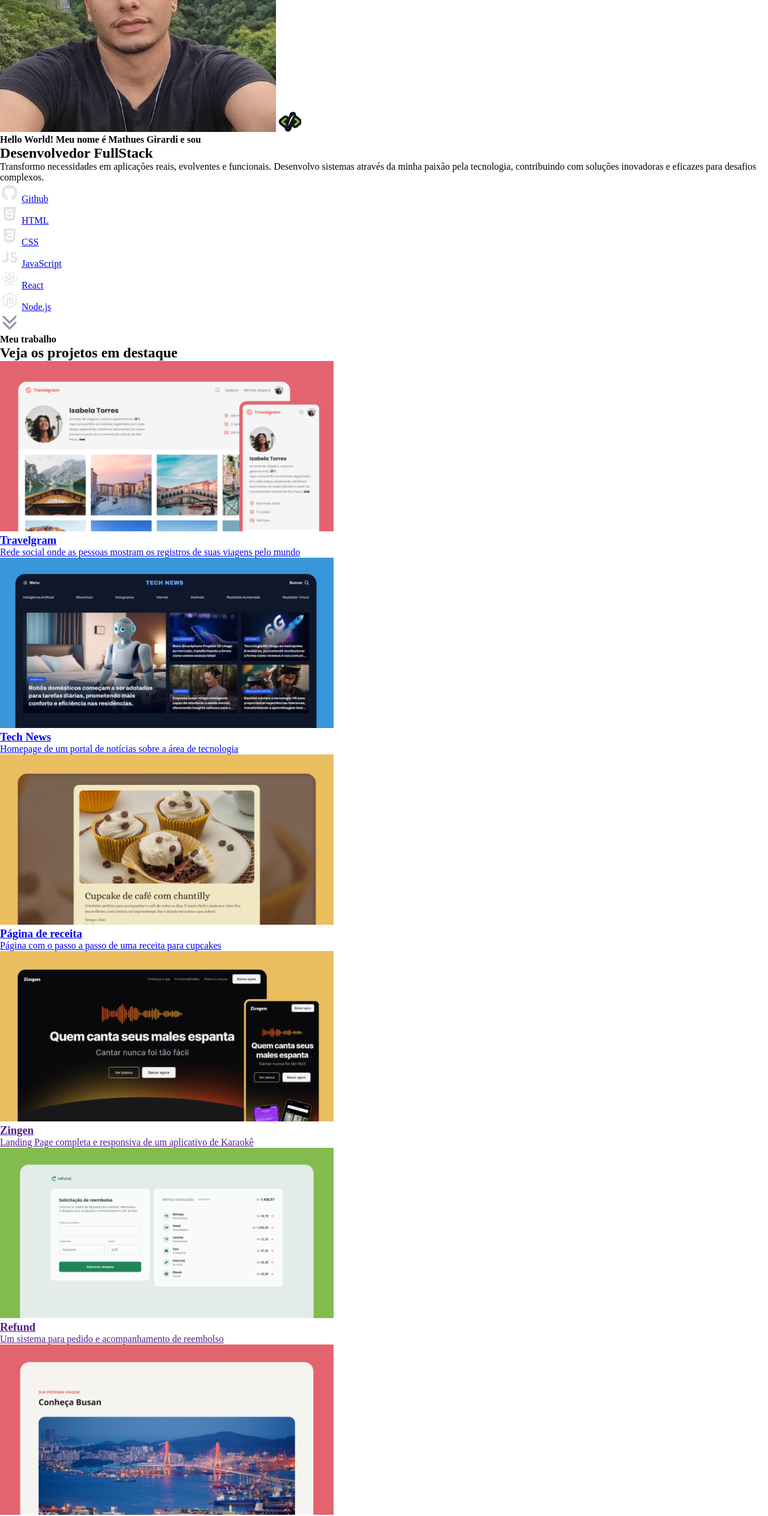
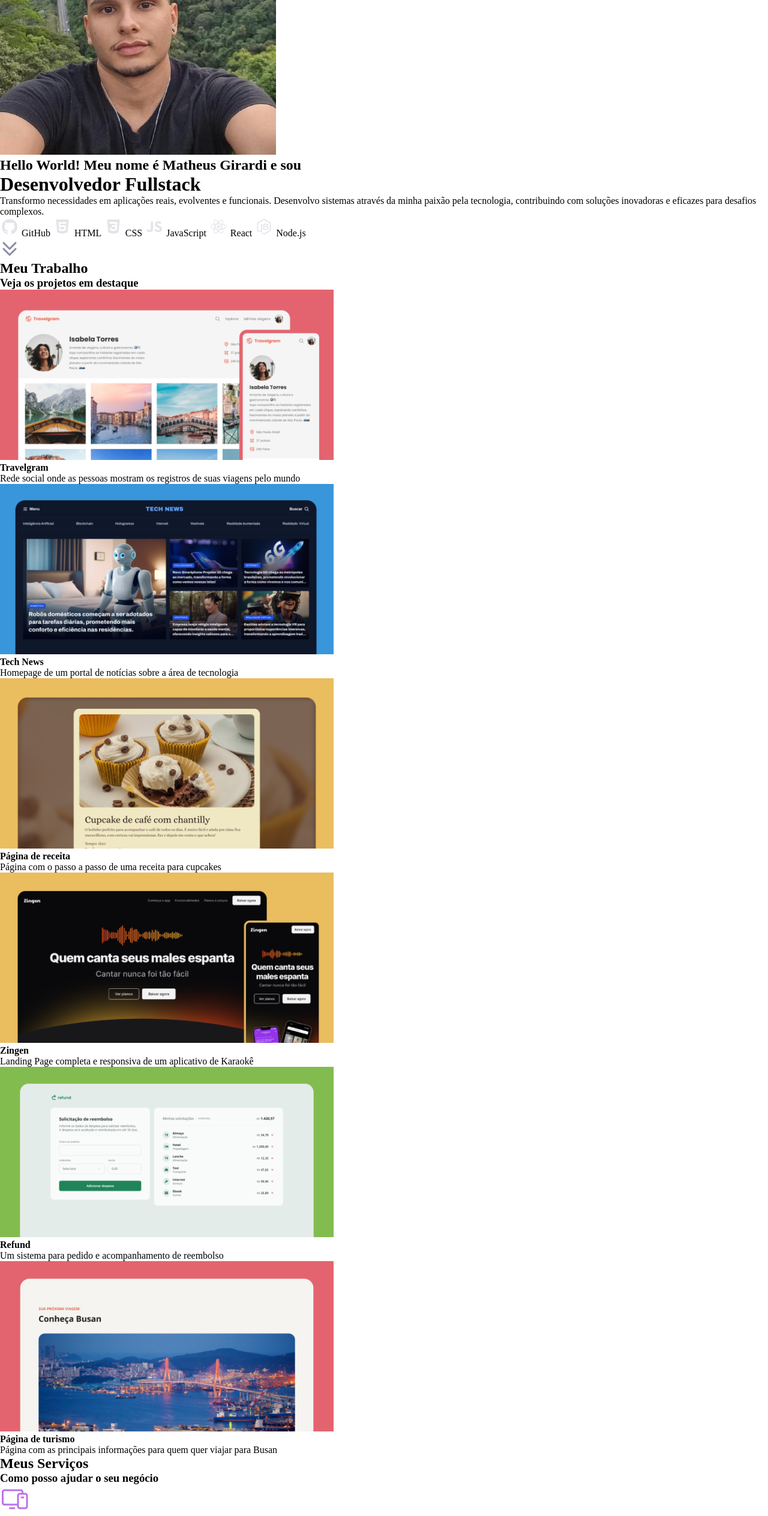
Before and after one commit to GirardiMatheus/Front-end-studies, a plain HTML site: page 05-Portfolio-dev/index.html in a window 1280 px wide. Shown: the part 240-2768 px from the top of the page at 60% size. Drawn offline with Linux system fonts and the light colour scheme.

Commit message:
fix: Adjustments to index.html

```diff
--- a/05-Portfolio-dev/index.html
+++ b/05-Portfolio-dev/index.html
@@ -1,193 +1,152 @@
 <!DOCTYPE html>
-<html lang="pt-br">
+<html lang="en">
+
 <head>
-  <!-- PreLoad Google Fonts -->
     <link rel="preconnect" href="https://fonts.googleapis.com">
     <link rel="preconnect" href="https://fonts.gstatic.com" crossorigin>
 
     <meta charset="UTF-8">
     <meta name="viewport" content="width=device-width, initial-scale=1.0">
-  <title>Portfólio Dev</title>
-
-  <!-- CSS -->
+    <title>Portfolio Dev</title>
     <link rel="stylesheet" href="style/index.css">
 
-  <!-- Google Fonts-->
     <link href="https://fonts.googleapis.com/css2?family=Asap:ital,wght@0,100..900;1,100..900&display=swap" rel="stylesheet">
-  <link href="https://fonts.googleapis.com/css2?family=Asap:ital,wght@0,100..900;1,100..900&family=Inconsolata:wght@200..900&display=swap" rel="stylesheet">
-  <link href="https://fonts.googleapis.com/css2?family=Asap:ital,wght@0,100..900;1,100..900&family=Inconsolata:wght@200..900&family=Maven+Pro:wght@400..900&display=swap" rel="stylesheet">
+    <link href="https://fonts.googleapis.com/css2?family=Inconsolata:wght@200..900&display=swap" rel="stylesheet">
+    <link href="https://fonts.googleapis.com/css2?family=Maven+Pro:wght@400..900&display=swap" rel="stylesheet">
+</head>
 
-</head>
 <body>
-    <main>
-        <section id="intro">
-            <div class="info grid">
-                <header class="grid">
-                    <div class="avatar flex">
-                        <img src="assets/images/perfil.jpeg" alt="foto rosto Matheus Girardi" class="perfil">
-                        <img src="assets/icons/Code.svg" alt="simbolo de codificação" class="code">
+    <main class="container">
+    <div id="intro">
+        <div id="inner-intro-container">
+        <div id="avatar">
+            <img id="code-icon" src="assets/icons/Code.svg" alt="ícone código">
+            <div id="circle">
+            <img src="assets/images/perfil.jpeg" alt="">
             </div>
-                    <div class="text grid">
-                        <h4>Hello World! Meu nome é <span>Mathues Girardi</span> e sou</h4>
-                        <h1>Desenvolvedor FullStack</h1>
+        </div>
+        <h2>Hello World! Meu nome é <span class="red-color">Matheus Girardi</span> e sou</h2>
+        <h1>Desenvolvedor Fullstack</h1>
         <p>Transformo necessidades em aplicações reais, evolventes e funcionais. Desenvolvo sistemas através da minha paixão pela tecnologia, contribuindo com soluções inovadoras e eficazes para desafios complexos.</p>
         </div>
-                </header>
-                <div class="tag grid">
-                    <ul class="flex">
-                        <li>
-                            <img src="assets/icons/GitHub.svg" alt="icone Github">
-                            <a href="https://docs.github.com/pt" target="_blank">Github</a>
-                        </li class="tag-btn">
-                        <li>
-                            <img src="assets/icons/HTML.svg" alt="icone HTML">
-                            <a href="https://developer.mozilla.org/en-US/docs/Web/HTML" target="_blank">HTML</a>
-                        </li>
-                        <li>
-                            <img src="assets/icons/CSS.svg" alt="icone CSS">
-                            <a href="https://developer.mozilla.org/en-US/docs/Web/CSS" target="_blank">CSS</a>
-                        </li>
-                        <li>
-                            <img src="assets/icons/JavaScript.svg" alt="icone JavaScript">
-                            <a href="https://developer.mozilla.org/en-US/docs/Web/JavaScript" target="_blank">JavaScript</a>
-                        </li>
-                        <li>
-                            <img src="assets/icons/React.svg" alt="icone React">
-                            <a href="https://react.dev/learn" target="_blank">React</a>
-                        </li>
-                        <li>
-                            <img src="assets/icons/Node.js.svg" alt="icone Node.js">
-                            <a href="https://nodejs.org/docs/latest/api/" target="_blank">Node.js</a>
-                        </li>
-                    </ul>
+        <div id="tags">
+        <span class="tag">
+            <img src="assets/icons/GitHub.svg" alt=""> GitHub
+        </span>
+        <span class="tag ">
+            <img src="assets/icons/HTML.svg" alt=""> HTML
+        </span>
+        <span class="tag">
+            <img src="assets/icons/CSS.svg" alt=""> CSS
+        </span>
+        <span class="tag">
+            <img src="assets/icons/JavaScript.svg " alt=""> JavaScript
+        </span>
+        <span class="tag">
+            <img src="assets/icons/React.svg" alt=""> React
+        </span>
+        <span class="tag">
+            <img src="assets/icons/Node.js.svg" alt=""> Node.js
+        </span>
         </div>
     </div>
-            <a href="#projects" class="doubledown flex">
-                <img src="assets/icons/CaretDoubleDown.svg" alt="botão de rolagem pra baixo da tela">
-            </a>
+    <img id="caret-double-down" src="assets/icons/CaretDoubleDown.svg" alt="">
+    </main>
+
+    <section id="my-work">
+    <h2 class="red-color">Meu Trabalho</h2>
+    <h3>Veja os projetos em destaque</h3>
+    <div id="works">
+        <div class="card">
+        <img src="assets/images/Thumbnail_Project-01.png" alt="Travelgram">
+        <h4>Travelgram</h4>
+        <p>Rede social onde as pessoas mostram os registros de suas viagens pelo mundo</p>
+        </div>
+        <div class="card">
+        <img src="assets/images/Thumbnail_Project-02.png" alt="Tech News">
+        <h4>Tech News</h4>
+        <p>Homepage de um portal de notícias sobre a área de tecnologia</p>
+        </div>
+        <div class="card">
+        <img src="assets/images/Thumbnail_Project-03.png" alt="Página de receita">
+        <h4>Página de receita</h4>
+        <p>Página com o passo a passo de uma receita para cupcakes</p>
+        </div>
+        <div class="card">
+        <img src="assets/images/Thumbnail_Project-04.png" alt="Zingen">
+        <h4>Zingen</h4>
+        <p>Landing Page completa e responsiva de um aplicativo de Karaokê</p>
+        </div>
+        <div class="card">
+        <img src="assets/images/Thumbnail_Project-05.png" alt="Refund">
+        <h4>Refund</h4>
+        <p>Um sistema para pedido e acompanhamento de reembolso </p>
+        </div>
+        <div class="card">
+        <img src="assets/images/Thumbnail_Project-06.png" alt="Página de turismo">
+        <h4>Página de turismo</h4>
+        <p>Página com as principais informações para quem quer viajar para Busan</p>
+        </div>
+    </div>
     </section>
 
-        <section id="projects" class="container">
-            <header class="header-section grid">
-                <h4>Meu trabalho</h4>
-                <h2>Veja os projetos em destaque</h2>
-            </header>
-            <div class="grid grid-cols">
-                <article class="card">
-                    <img src="assets/images/Thumbnail_Project-01.png" alt="Travelgram">
-                    <div class="text-info">
-                        <a href="https://github.com/GirardiMatheus/Front-end-studies/tree/main/03-TravelGram" target="_blank">
-                            <h3>Travelgram</h3>
-                            <p>Rede social onde as pessoas mostram os registros de suas viagens pelo mundo</p>
-                        </a>
+    <section id="my-services">
+    <h2 class="red-color">Meus Serviços</h2>
+    <h3>Como posso ajudar o seu negócio</h3>
+    <div id="services">
+        <div class="card">
+        <img src="assets/icons/Devices.svg" alt="ícone computador">
+        <h4>Websites e Aplicativos</h4>
+        <p>Desenvolvimento de interfaces</p>
         </div>
-                </article>
-                <article class="card">
-                    <img src="assets/images/Thumbnail_Project-02.png" alt="Tech News">
-                    <div class="text-info">
-                        <a href="https://github.com/GirardiMatheus/Front-end-studies/tree/main/04-Newa-portal" target="_blank">
-                            <h3>Tech News</h3>
-                            <p>Homepage de um portal de notícias sobre a área de tecnologia</p>
-                        </a>
+        <div class="card">
+        <img src="assets/icons/HardDrives.svg" alt="ícone servidor">
+        <h4>API e banco de dados</h4>
+        <p>Criação de serviços do sistema </p>
         </div>
-                </article>
-                <article class="card">
-                    <img src="assets/images/Thumbnail_Project-03.png" alt="Página de receita">
-                    <div class="text-info">
-                        <a href="https://github.com/GirardiMatheus/Front-end-studies/tree/main/01-Recipe-page" target="_blank">
-                            <h3>Página de receita</h3>
-                            <p>Página com o passo a passo de uma receita para cupcakes</p>
-                        </a>
+        <div class="card">
+        <img src="assets/icons/Infinity.svg" alt="ícone infinito">
+        <h4>DevOps</h4>
+        <p>Gestão e infraestrutura da aplicação</p>
         </div>
-                </article>
-                <article class="card">
-                    <img src="assets/images/Thumbnail_Project-04.png" alt="Zingen">
-                    <div class="text-info">
-                        <a href="">
-                            <h3>Zingen</h3>
-                            <p>Landing Page completa e responsiva de um aplicativo de Karaokê</p>
-                        </a>
-                    </div>
-                </article>
-                <article class="card">
-                    <img src="assets/images/Thumbnail_Project-05.png" alt="Refund">
-                    <div class="text-info">
-                        <a href="">
-                            <h3>Refund</h3>
-                            <p>Um sistema para pedido e acompanhamento de reembolso</p>
-                        </a>
-                    </div>
-                </article>
-                <article class="card">
-                    <img src="assets/images/Thumbnail_Project-06.png" alt="Página de turismo">
-                    <div class="text-info">
-                        <a href="https://github.com/GirardiMatheus/Front-end-studies/tree/main/02-Static-Tourism-Page" target="_blank">
-                            <h3>Página de turismo</h3>
-                            <p>Página com as principais informações para quem quer viajar para Busan</p>
-                        </a>
-                    </div>
-                </article>
-
-            </div>
-
-        </section>
-
-        <section id="services" class="container">
-            <header class="header-section grid">
-                <h4>Meus serviços</h4>
-                <h2>Como posso ajudar o seu negócio</h2>
-            </header>
-            <div class="grid grid-cols-2">
-                <article class="service-card">
-                    <img src="assets/icons/Devices.svg" alt="Websites e Aplicativos">
-                    <h3>Websites e Aplicativos</h3>
-                    <p>Desenvolvimento de interfaces</p>
-                </article>
-                <article class="service-card">
-                    <img src="assets/icons/HardDrives.svg" alt="API e banco de dados">
-                    <h3>API e banco de dados</h3>
-                    <p>Criação de serviços do sistema </p>
-                </article>
-                <article class="service-card">
-                    <img src="assets/icons/Infinity.svg" alt="DevOps">
-                    <h3>DevOps</h3>
-                    <p>Gestão e infraestrutura da aplicação</p>
-                </article>
     </div>
     </section>
 
     <section id="contact" class="container">
-            <header class="header-section grid">
-                <h4>Contato</h4>
-                <h2>Gostou do meu trabalho?</h2>
+    <h2 class="purple-color">Contato</h2>
+    <h3>Gostou do meu trabalho? </h3>
     <p>Entre em contato ou acompanhe as minhas redes sociais!</p>
-            </header>
-            <div class="grid">
-                <a href="#" class="social-btn flex">
-                    <img src="assets/icons/LinkedinLogo.svg" alt="">
+    <div id="buttons">
+        <a class="button" href="#">
+        <span>
+            <img src="assets/icons/LinkedinLogo.svg" alt="ícone linkedin">
             <span>Linkedin</span>
-                    <img src="assets/icons/ArrowUpRight.svg" alt="seta diagonal direita">
+        </span>
+        <img src="assets/icons/ArrowUpRight.svg" alt="ícone flecha apontando em diagonal pra cima">
         </a>
-                <a href="#" class="social-btn flex">
-                    <img src="assets/icons/InstagramLogo.svg" alt="">
+        <a class="button" href="#">
+        <span>
+            <img src="assets/icons/InstagramLogo.svg" alt="ícone instagram">
             <span>Instagram</span>
-                    <img src="assets/icons/ArrowUpRight.svg" alt="seta diagonal direita">
+        </span>
+        <img src="assets/icons/ArrowUpRight.svg" alt="ícone flecha apontando em diagonal pra cima">
         </a>
-                <a href="#" class="social-btn flex">
-                    <svg width="24" height="25" viewBox="0 0 24 25" fill="#878EA1" xmlns="http://www.w3.org/2000/svg">
-                        <img src="assets/icons/GithubLogo.svg" alt="">
-                    <span>GitHub</span>
-                    <img src="assets/icons/ArrowUpRight.svg" alt="seta diagonal direita">
+        <a class="button" href="#">
+        <span>
+            <img src="assets/icons/GithubLogo.svg" alt="ícone github">
+            <span>GitHub </span>
+        </span>
+        <img src="assets/icons/ArrowUpRight.svg" alt="ícone flecha apontando em diagonal pra cima">
         </a>
-                <a href="#" class="social-btn flex">
-                    <img src="assets/icons/EnvelopeSimple.svg" alt="">
-                    <span>Email</span>
-                    <img src="assets/icons/ArrowUpRight.svg" alt="seta diagonal direita">
+        <a class="button" href="#">
+        <span>
+            <img src="assets/icons/EnvelopeSimple.svg" alt="ícone email">
+            <span>E-mail</span>
+        </span>
+        <img src="assets/icons/ArrowUpRight.svg" alt="ícone flecha apontando em diagonal pra cima">
         </a>
-
     </div>
     </section>
-    </main>
+</body>
 
-</body>
 </html>
```
Lines whose indentation alone changed are shown as unchanged.
